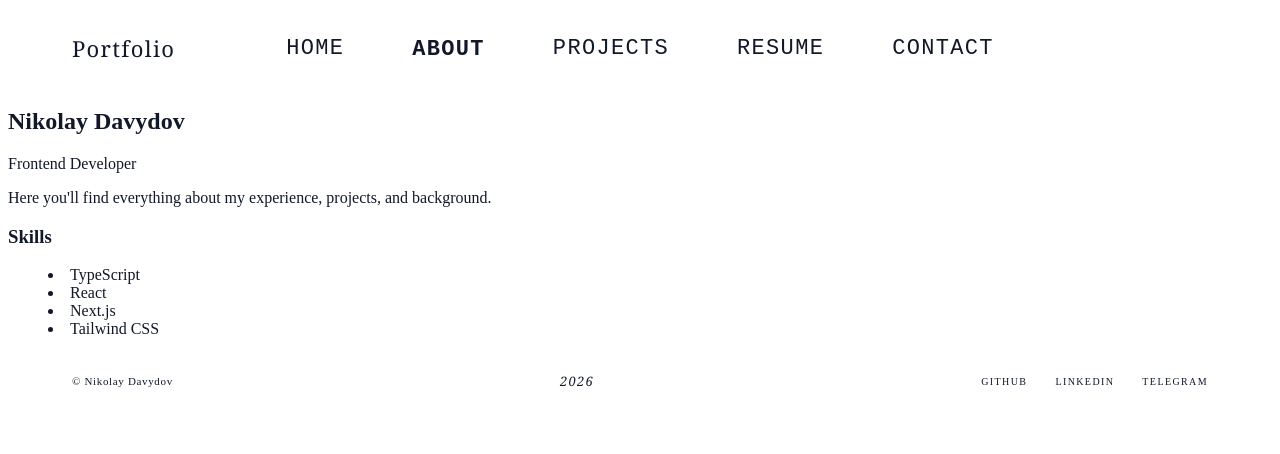
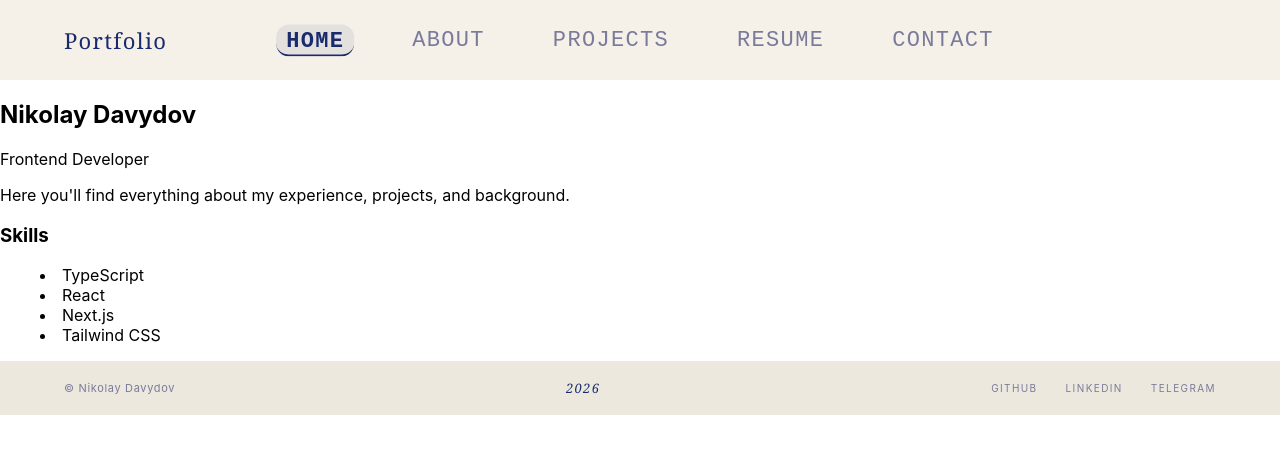
Before and after one commit to Nikolay-Davydov/Portfolio2026, a Next.js app: page /about in a window 1280 px wide. Shown: the top 454 px of the page. Built offline with nearby package versions, Linux system fonts and the light colour scheme.

Commit message:
feat: add sticky navbar with scroll-based active section highlight

```diff
--- a/app/globals.css
+++ b/app/globals.css
@@ -2,20 +2,40 @@
 @tailwind components;
 @tailwind utilities;
 
-html,
-body,
-#__next {
-  height: 100%;
+:root {
+  --bg: #f5f0e8;
+  --surface: #ede8de;
+  --border: #rgba(26, 43,109, 0.12);
+  --text: #1a1a2e;
+  --muted: #7a7a9a;
+  --royal: #1a2b6d;
+  --royal-mid: #2d45a0;
+}
+
+html {
+  scroll-behavior: smooth;
+  padding: 0;
+  margin: 0;
+  font-family:
+    Inter,
+    ui-sans-serif,
+    system-ui,
+    -apple-system,
+    "Segoe UI",
+    Roboto,
+    "Helvetica Neue",
+    Arial
 }
 
 body {
-  background-color: #ffffff;
-  color: #111827;
-  overflow: hidden;
-  height: 100%;
+  margin: 0;
+  padding: 0;
 }
 
-.dark body {
-  background-color: #0f172a;
-  color: #e5e7eb;
+* {
+  box-sizing: border-box;
 }
+
+section[id] {
+  scroll-margin-top: 80px;
+}
--- a/app/layout.tsx
+++ b/app/layout.tsx
@@ -14,10 +14,10 @@ export const metadata = buildMetadata({
 
 export default function RootLayout({ children }: { children: ReactNode }) {
   return (
-    <html lang="en">
-      <body>
+    <html lang="en" suppressHydrationWarning>
+      <body suppressHydrationWarning>
         <Navbar />
-        <main className="">{children}</main>
+        <main>{children}</main>
         <Footer />
       </body>
     </html>
--- a/app/page.module.css
+++ b/app/page.module.css
@@ -3,7 +3,7 @@
   display: flex;
   position: relative;
   min-height: calc(100vh - 80px - 57px);
-  overflow: hidden;
+  /* overflow: hidden; */
 }
 
 .hero::before {
--- a/app/page.tsx
+++ b/app/page.tsx
@@ -6,7 +6,8 @@ export default function Home() {
   const last = rest.join(" ");
 
   return (
-    <section className={styles.hero}>
+    <>
+      <section id="home" className={styles.hero}>
         <div className={styles.heroLeft}>
           <div className={styles.heroEyebrow}>
             <div className={styles.heroEyebrowLine} />
@@ -22,5 +23,34 @@ export default function Home() {
           <p className={styles.heroRole}>{profile.summary}</p>
         </div>
       </section>
+
+      <section id="about" className="container mx-auto p-6">
+        <h2 className="text-2xl font-bold">{profile.name}</h2>
+        <p className="mt-2 text-sm text-gray-600">{profile.role}</p>
+        <p className="mt-4 text-gray-700">{profile.summary}</p>
+
+        <h3 className="mt-6 font-semibold">Skills</h3>
+        <ul className="list-disc list-inside mt-2">
+          {profile.skills.map((s) => (
+            <li key={s}>{s}</li>
+          ))}
+        </ul>
+      </section>
+
+      <section id="projects" className="container mx-auto p-6">
+        <h2 className="text-2xl font-bold">Projects</h2>
+      </section>
+
+      <section id="resume" className="container mx-auto p-6">
+        <h2 className="text-2xl font-bold">Resume</h2>
+      </section>
+
+      <section id="contact" className="container mx-auto p-6">
+        <h2 className="text-2xl font-bold">Contact</h2>
+        {profile.links.email && <p>Email: {profile.links.email}</p>}
+        {profile.links.github && <p>GitHub: {profile.links.github}</p>}
+        {profile.links.linkedin && <p>LinkedIn: {profile.links.linkedin}</p>}
+      </section>
+    </>
   );
 }
--- a/components/Navbar.module.css
+++ b/components/Navbar.module.css
@@ -1,5 +1,7 @@
 .nav {
-  position: relative;
+  position: sticky;
+  top: 0;
+  z-index: 100;
   display: flex;
   align-items: center;
   justify-content: space-between;
@@ -56,9 +58,11 @@
 
 .linkActive {
   color: var(--royal);
-  font-weight: 700;
+  font-weight: 600;
+  background: rgba(26, 43, 109, 0.08);
+  border-radius: 13px;
   border-bottom: 2px solid var(--royal);
-  padding-bottom: 2px;
+  padding-bottom: 1px;
 }
 
 .navRight {
--- a/components/Navbar.tsx
+++ b/components/Navbar.tsx
@@ -1,19 +1,42 @@
 "use client";
 
 import Link from "next/link";
-import { usePathname } from "next/navigation";
+import { useEffect, useState } from "react";
 import styles from "./Navbar.module.css";
 
 export default function Navbar() {
-  const pathname = usePathname() || "/";
+  const [activeSection, setActiveSection] = useState("home");
 
   const navItems = [
-    { href: "/", label: "Home" },
-    { href: "/about", label: "About" },
-    { href: "/projects", label: "Projects" },
-    { href: "/resume", label: "Resume" },
-    { href: "/contact", label: "Contact" },
+    { href: "#home", label: "Home", id: "home" },
+    { href: "#about", label: "About", id: "about" },
+    { href: "#projects", label: "Projects", id: "projects" },
+    { href: "#resume", label: "Resume", id: "resume" },
+    { href: "#contact", label: "Contact", id: "contact" },
   ];
+
+  useEffect(() => {
+    const observer = new IntersectionObserver(
+      (entries) => {
+        entries.forEach((entry) => {
+          if (entry.isIntersecting) {
+            setActiveSection(entry.target.id);
+            history.replaceState(null, "", `#${entry.target.id}`);
+          }
+        });
+      },
+      { rootMargin: "-40% 0px -55% 0px" }
+    );
+
+    navItems.forEach(({ id }) => {
+      const el = document.getElementById(id);
+      if (el) observer.observe(el);
+    });
+
+    return () => observer.disconnect();
+  }, []);
+
+
 
   return (
     <nav className={styles.nav}>
@@ -23,25 +46,18 @@ export default function Navbar() {
 
       <div className={styles.navLinksWrap}>
         <ul className={styles.navLinks}>
-          {navItems.map((item) => {
-            const active =
-              pathname === item.href ||
-              (item.href !== "/" && pathname.startsWith(item.href));
-            return (
+          {navItems.map((item) => (
             <li key={item.href}>
               <Link
                 href={item.href}
-                  className={`${styles.link} ${active ? styles.linkActive : ""}`}
+                className={`${styles.link} ${activeSection === item.id ? styles.linkActive : ""}`}
               >
                 {item.label}
               </Link>
             </li>
-            );
-          })}
+          ))}
         </ul>
       </div>
-
-      {/* language switching removed — English only */}
     </nav>
   );
 }
--- a/styles/globals.css
+++ /dev/null
@@ -1,32 +0,0 @@
-@tailwind base;
-@tailwind components;
-@tailwind utilities;
-
-:root {
-  --bg: #f5f0e8;
-  --surface: #ede8de;
-  --border: rgba(26, 43, 109, 0.12);
-  --text: #1a1a2e;
-  --muted: #7a7a9a;
-  --royal: #1a2b6d;
-  --royal-mid: #2d45a0;
-}
-
-html,
-body {
-  padding: 0;
-  margin: 0;
-  font-family:
-    Inter,
-    ui-sans-serif,
-    system-ui,
-    -apple-system,
-    "Segoe UI",
-    Roboto,
-    "Helvetica Neue",
-    Arial;
-}
-
-* {
-  box-sizing: border-box;
-}
```
Lines whose indentation alone changed are shown as unchanged.
